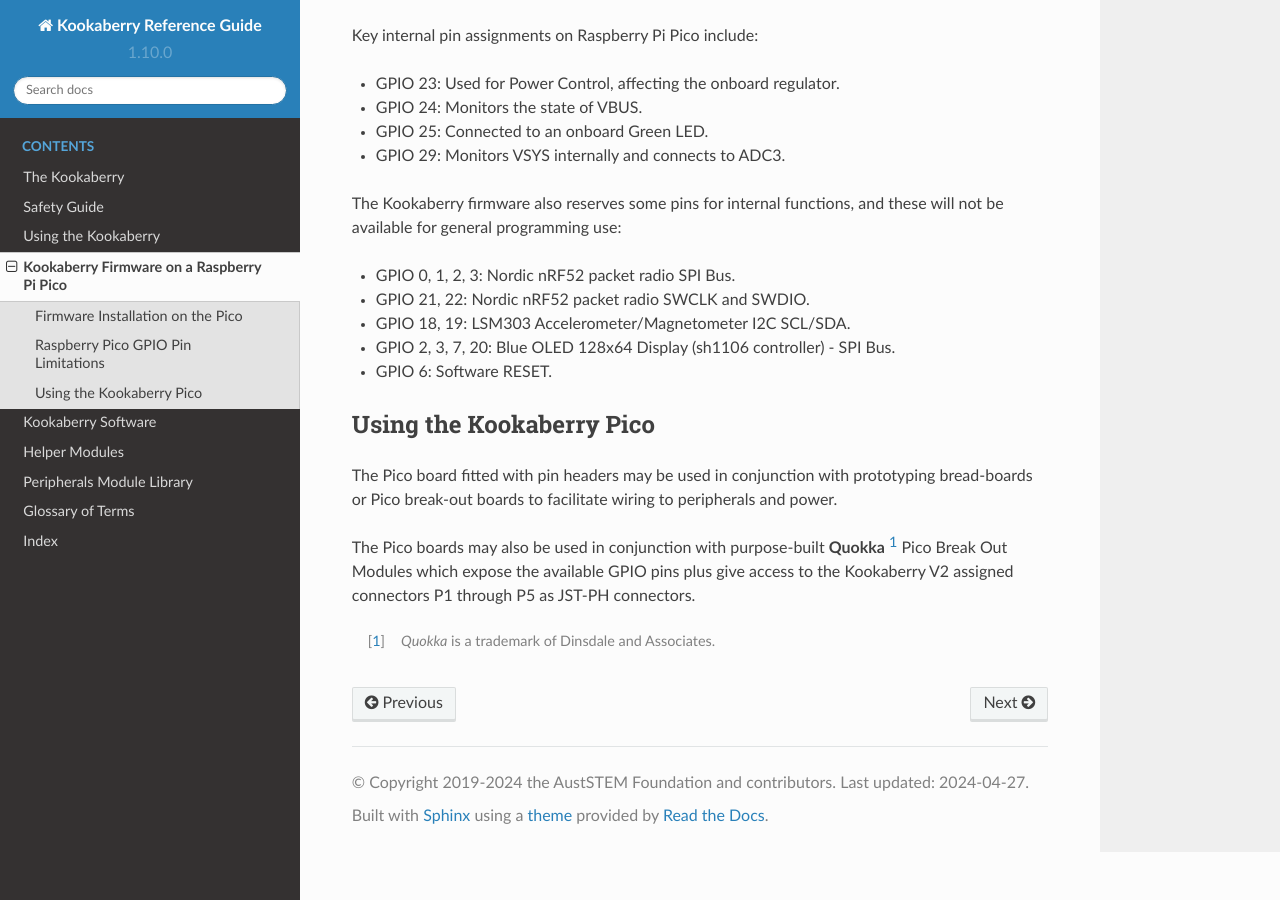
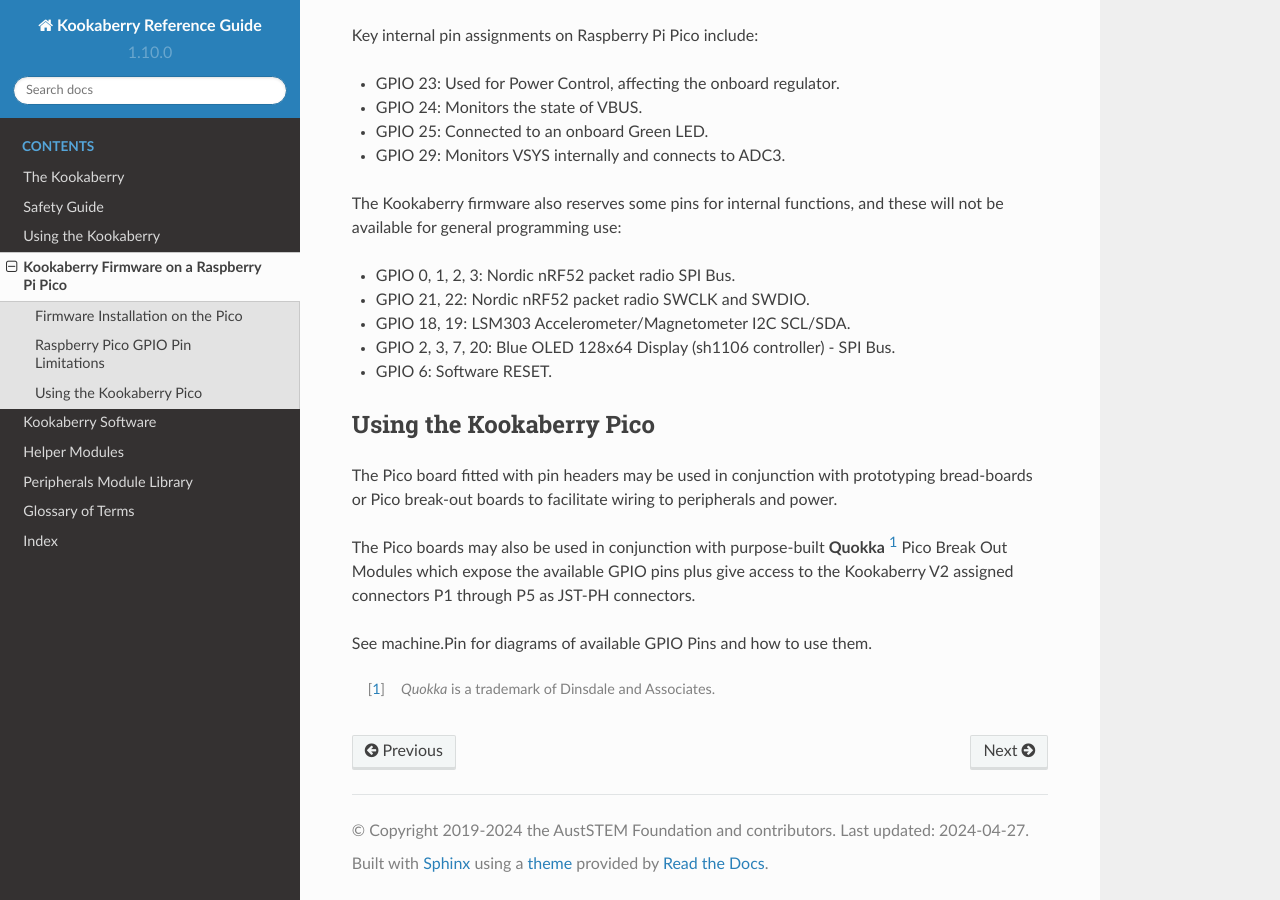
Before and after one commit to TDStrasser/Kookaberry-Reference-Guide, a Sphinx documentation site: the page built from docs/source/pico.rst, in a window 1280 px wide and 900 px high, scrolled down 1189 px. Built offline with Sphinx 7.4.7 and the Read the Docs theme 2.0.0, drawn with Linux system fonts in a browser that asks for light colours.

Commit message:
Cross reference to machine.Pin

```diff
--- a/docs/source/pico.rst
+++ b/docs/source/pico.rst
@@ -60,4 +60,6 @@
 The Pico boards may also be used in conjunction with purpose-built **Quokka** [#f1]_ Pico Break Out Modules which expose the available GPIO pins
 plus give access to the Kookaberry V2 assigned connectors P1 through P5 as JST-PH connectors.
 
+See :ref:`machine.Pin` for diagrams of available GPIO Pins and how to use them.
+
 .. [#f1] *Quokka* is a trademark of Dinsdale and Associates.
```
